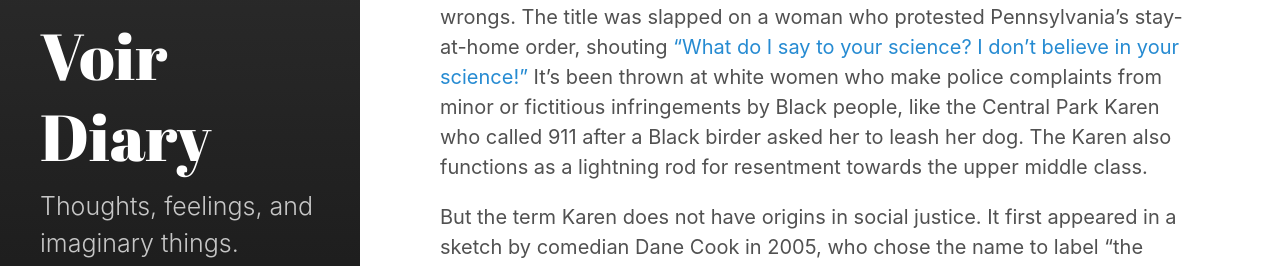
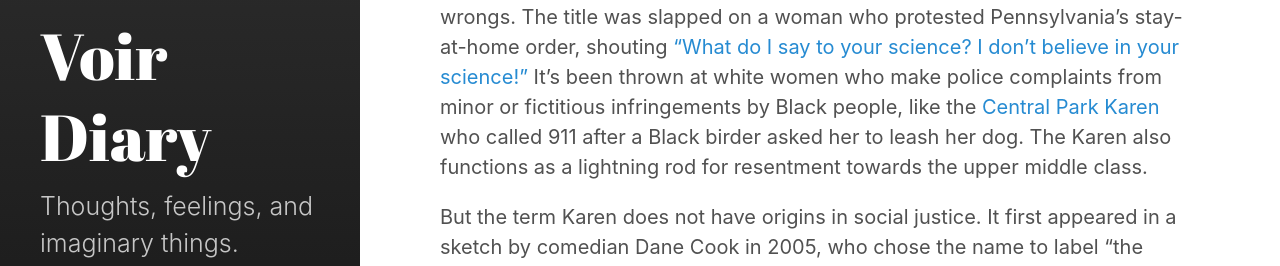
Before and after one commit to VoirDiary/VoirDiary, a Jekyll site: the page built from _posts/2021-05-25-Karens.md, in a window 1280 px wide and 900 px high, scrolled down 943 px. Shown: the part 195-461 px from the top of the window. Built offline with Jekyll 4.4.1, drawn with Linux system fonts in a browser that asks for light colours; part of the change alters nothing that is shown.

```diff
--- a/_posts/2021-05-25-Karens.md
+++ b/_posts/2021-05-25-Karens.md
@@ -23,7 +23,7 @@ Is it any wonder that aging women find difficulty in getting attention or respec
 
 For the most part, middle-age women exist in the periphery.  But they catch our attention when engaged in a public conflict.  It may be a misunderstanding - a one-off instance where the service provider was not out of line, but nonetheless the woman snaps back.  And now she looks “crazy” for overreacting.  What the people witnessing the exchange don’t see is that 95% of the time, the woman must defend her interests or risk being screwed over.
 
-In some instances, the Karen has been used as a vehicle to decry other social wrongs.  The title was slapped on a woman who protested Pennsylvania’s stay-at-home order, shouting [“What do I say to your science?  I don’t believe in your science!”](https://www.reddit.com/r/FuckYouKaren/comments/g64i0v/selfish_karen_protests_shutdown_god_will_protect/)  It’s been thrown at white women who make police complaints from minor or fictitious infringements by Black people, like the Central Park Karen who called 911 after a Black birder asked her to leash her dog.  The Karen also functions as a lightning rod for resentment towards the upper middle class.
+In some instances, the Karen has been used as a vehicle to decry other social wrongs.  The title was slapped on a woman who protested Pennsylvania’s stay-at-home order, shouting [“What do I say to your science?  I don’t believe in your science!”](https://www.reddit.com/r/FuckYouKaren/comments/g64i0v/selfish_karen_protests_shutdown_god_will_protect/)  It’s been thrown at white women who make police complaints from minor or fictitious infringements by Black people, like the [Central Park Karen](https://www.theroot.com/prosecutor-says-amy-central-park-karen-cooper-made-a-1845371868) who called 911 after a Black birder asked her to leash her dog.  The Karen also functions as a lightning rod for resentment towards the upper middle class.
 
 But the term Karen does not have origins in social justice.  It first appeared in a sketch by comedian Dane Cook in 2005, who chose the name to label “the friend in every group that nobody likes.”  The term was later used on Reddit by a man griping about his ex-wife. Since then, Karen has evolved into a pejorative, a way to shame older women who are assertive. Even Feminist icon Gloria Steinem has chimed in to express her concern that sexism – rather than social justice – has fueled the Karen phenomenon.  Afterall, why don’t we make fun of Ken or Kyle?  Sure, there are jokes about Chads and Kyles.  But, they are not nearly as ubiquitous as the Karen.  Instead, the subject of our rage manifests as a caricature of a middle-aged woman.
 
```
